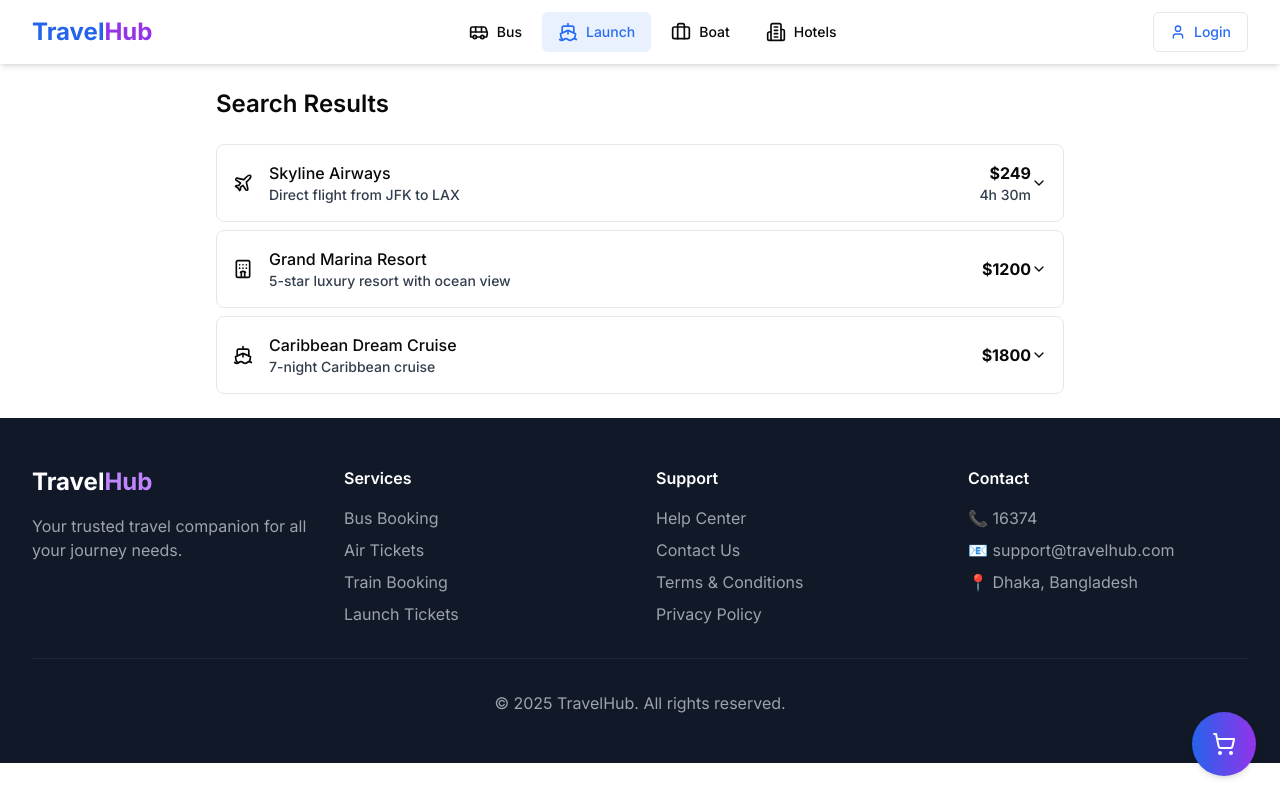
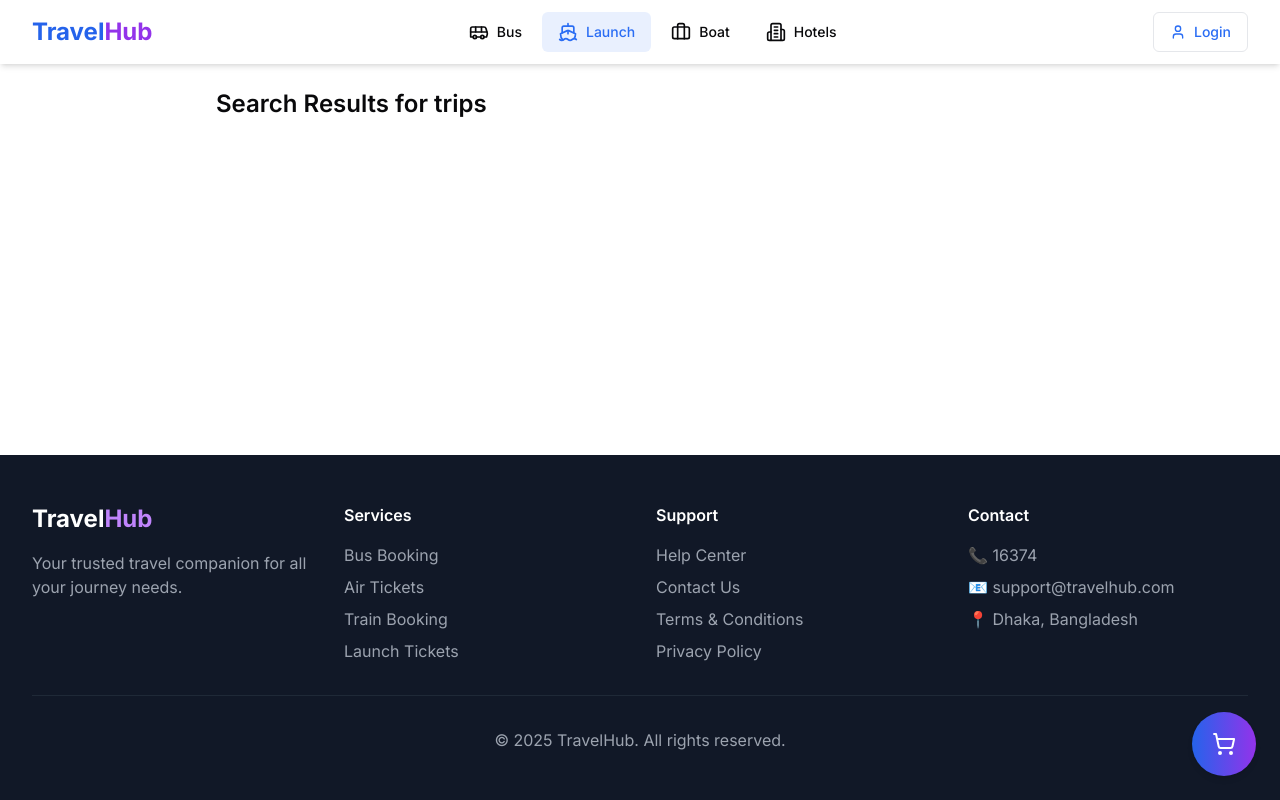
Before and after one commit to hasanhridoy01/round-trip, a Next.js app: page /tickets/booking/search in a window 1280 px wide. Built offline with nearby package versions, Linux system fonts and the light colour scheme.

Commit message:
booking page deisgn

```diff
--- a/app/layout.tsx
+++ b/app/layout.tsx
@@ -5,6 +5,7 @@ import { Inter } from "next/font/google";
 import CheckOutButton from "@/components/CheckOutButton";
 import Header from "@/components/Header";
 import Footer from "@/components/Footer";
+import { SearchProvider } from "@/context/SearchContext";
 
 const inter = Inter({ subsets: ["latin"] });
 
@@ -20,9 +21,13 @@ export default function RootLayout({
 }) {
   return (
     <html lang="en">
-      <body className={inter.className}>
+      <body className={`${inter.className} flex flex-col min-h-screen`}>
         <Header />
-        {children}
+        <main className="flex-grow">
+          <SearchProvider>
+          {children}
+          </SearchProvider>
+          </main>
         <CheckOutButton />
         <Toaster position="top-right" />
         <Footer />
--- a/app/tickets/booking/search/page.tsx
+++ b/app/tickets/booking/search/page.tsx
@@ -1,204 +1,138 @@
 "use client";
 
+import React, { useEffect, useState } from "react";
 import {
   Accordion,
-  AccordionContent,
   AccordionItem,
   AccordionTrigger,
+  AccordionContent,
 } from "@/components/ui/accordion";
-import {
-  Plane,
-  Hotel,
-  Ship,
-  Clock,
-  MapPin,
-  Calendar,
-  Wallet,
-} from "lucide-react";
+import { toast } from "sonner";
+import axios from "axios";
+import { useSearch } from "@/context/SearchContext";
 
-interface SearchResult {
-  id: string;
-  type: "flight" | "hotel" | "cruise";
-  departureTime?: string;
-  arrivalTime?: string;
-  checkIn?: string;
-  checkOut?: string;
-  departurePort?: string;
-  arrivalPort?: string;
-  price: number;
-  duration?: string;
-  name: string;
-  description: string;
-  amenities?: string[];
-  cabinType?: string;
-  itinerary?: string[];
+interface SearchPageProps {
+  searchParams: {
+    type?: string;
+  };
 }
 
-export default function SearchResults() {
-  const mockResults: SearchResult[] = [
-    {
-      id: "flight-1",
-      type: "flight",
-      departureTime: "10:00 AM",
-      arrivalTime: "2:30 PM",
-      price: 249,
-      duration: "4h 30m",
-      name: "Skyline Airways",
-      description: "Direct flight from JFK to LAX",
-      departurePort: "New York (JFK)",
-      arrivalPort: "Los Angeles (LAX)",
-    },
-    {
-      id: "hotel-1",
-      type: "hotel",
-      checkIn: "Jun 15, 2023",
-      checkOut: "Jun 20, 2023",
-      price: 1200,
-      name: "Grand Marina Resort",
-      description: "5-star luxury resort with ocean view",
-      amenities: ["Pool", "Spa", "Restaurant", "Free WiFi"],
-    },
-    {
-      id: "cruise-1",
-      type: "cruise",
-      departureTime: "Jun 10, 2023",
-      arrivalTime: "Jun 17, 2023",
-      price: 1800,
-      name: "Caribbean Dream Cruise",
-      description: "7-night Caribbean cruise",
-      cabinType: "Balcony Suite",
-      itinerary: ["Miami", "Bahamas", "Jamaica", "Grand Cayman"],
-    },
-  ];
+function getIcon(type?: string) {
+  switch (type) {
+    case "bus":
+      return <BusIcon />;
+    case "train":
+      return <TrainIcon />;
+    case "launch":
+      return <LaunchIcon />;
+    default:
+      return <DefaultIcon />;
+  }
+}
 
-  const getIcon = (type: string) => {
-    switch (type) {
-      case "flight":
-        return <Plane className="h-5 w-5" />;
-      case "hotel":
-        return <Hotel className="h-5 w-5" />;
-      case "cruise":
-        return <Ship className="h-5 w-5" />;
-      default:
-        return null;
-    }
-  };
+function BusIcon() {
+  return (
+    <span role="img" aria-label="bus">
+      🚌
+    </span>
+  );
+}
+function TrainIcon() {
+  return (
+    <span role="img" aria-label="train">
+      🚆
+    </span>
+  );
+}
+function LaunchIcon() {
+  return (
+    <span role="img" aria-label="launch">
+      ⛴️
+    </span>
+  );
+}
+function DefaultIcon() {
+  return (
+    <span role="img" aria-label="trip">
+      🚍
+    </span>
+  );
+}
+
+export default function SearchResults({ searchParams }: SearchPageProps) {
+  const { results } = useSearch();
+  const [openTripId, setOpenTripId] = useState<string | null>(null);
+  const [tripData, setTripData] = useState<any>(null);
+  const [tripDataLoading, setTripDataLoading] = useState(false);
+  console.log(searchParams.type);
+
+  useEffect(() => {
+    const fetchTripDetails = async () => {
+      if (!openTripId) return;
+      setTripDataLoading(true);
+
+      try {
+        const response = await axios(
+          `${process.env.NEXT_PUBLIC_API_BASE_URL}/api/v2/trip/${openTripId}`
+        );
+        const data = response.data;
+
+        console.log(data);
+        setTripData(data);
+      } catch (error) {
+        toast.error("Failed to fetch trip details");
+        console.error("Error fetching trip details:", error);
+      } finally {
+        setTripDataLoading(false);
+      }
+    };
+
+    fetchTripDetails();
+  }, [openTripId]);
 
   return (
     <div className="p-6 max-w-4xl mx-auto">
-      <h1 className="text-2xl font-semibold mb-6">Search Results</h1>
+      <h1 className="text-2xl font-semibold mb-6">
+        Search Results for {searchParams.type || "trips"}
+      </h1>
 
-      <Accordion type="single" collapsible className="w-full space-y-2">
-        {mockResults.map((result) => (
+      <Accordion
+        type="single"
+        collapsible
+        className="w-full space-y-2"
+        onValueChange={(value) => {
+          setOpenTripId(value ?? null);
+        }}
+      >
+        {results.map((result) => (
           <AccordionItem
-            key={result.id}
-            value={result.id}
+            key={result.trip_id}
+            value={String(result.trip_id)}
             className="border rounded-lg"
           >
             <AccordionTrigger className="px-4 hover:no-underline">
               <div className="flex items-center w-full">
-                <div className="mr-4">{getIcon(result.type)}</div>
+                <div className="mr-4">{getIcon(searchParams.type)}</div>
                 <div className="flex-1 text-left">
-                  <h3 className="font-medium">{result.name}</h3>
+                  <h3 className="font-medium">{result.route_name}</h3>
                   <p className="text-sm text-muted-foreground">
-                    {result.description}
+                    {result.starting_point} → {result.ending_point} on{" "}
+                    {result.schedule_date}
                   </p>
-                </div>
-                <div className="text-right">
-                  <p className="font-bold">${result.price}</p>
-                  {result.duration && (
-                    <p className="text-sm text-muted-foreground">
-                      {result.duration}
-                    </p>
-                  )}
                 </div>
               </div>
             </AccordionTrigger>
-
             <AccordionContent className="px-4 pb-4 pt-0">
-              {result.type === "flight" && (
-                <div className="grid md:grid-cols-2 gap-4">
+              {openTripId === String(result.trip_id) ? (
+                tripDataLoading ? (
+                  <p>Loading trip details...</p>
+                ) : (
                   <div>
-                    <h4 className="font-medium mb-2 flex items-center">
-                      <MapPin className="h-4 w-4 mr-2" />
-                      Route
-                    </h4>
-                    <p>
-                      {result.departurePort} → {result.arrivalPort}
-                    </p>
-                    <p className="text-sm text-muted-foreground mt-1">
-                      Departs: {result.departureTime}, Arrives:{" "}
-                      {result.arrivalTime}
-                    </p>
+                    {/* Render trip details from `tripData` here */}
+                    <p>Trip details for ID: {openTripId}</p>
                   </div>
-                  <div>
-                    <h4 className="font-medium mb-2 flex items-center">
-                      <Wallet className="h-4 w-4 mr-2" />
-                      Price Details
-                    </h4>
-                    <p>Total: ${result.price}</p>
-                  </div>
-                </div>
-              )}
-
-              {result.type === "hotel" && (
-                <div className="grid md:grid-cols-2 gap-4">
-                  <div>
-                    <h4 className="font-medium mb-2 flex items-center">
-                      <Calendar className="h-4 w-4 mr-2" />
-                      Dates
-                    </h4>
-                    <p>Check-in: {result.checkIn}</p>
-                    <p>Check-out: {result.checkOut}</p>
-                  </div>
-                  <div>
-                    <h4 className="font-medium mb-2 flex items-center">
-                      <Wallet className="h-4 w-4 mr-2" />
-                      Amenities
-                    </h4>
-                    <div className="flex flex-wrap gap-2">
-                      {result.amenities?.map((amenity) => (
-                        <span
-                          key={amenity}
-                          className="px-2 py-1 bg-muted rounded-full text-sm"
-                        >
-                          {amenity}
-                        </span>
-                      ))}
-                    </div>
-                  </div>
-                </div>
-              )}
-
-              {result.type === "cruise" && (
-                <div className="grid md:grid-cols-2 gap-4">
-                  <div>
-                    <h4 className="font-medium mb-2 flex items-center">
-                      <Clock className="h-4 w-4 mr-2" />
-                      Itinerary
-                    </h4>
-                    <ul className="list-disc pl-5">
-                      {result.itinerary?.map((port) => (
-                        <li key={port}>{port}</li>
-                      ))}
-                    </ul>
-                  </div>
-                  <div>
-                    <h4 className="font-medium mb-2 flex items-center">
-                      <Wallet className="h-4 w-4 mr-2" />
-                      Cabin Details
-                    </h4>
-                    <p>Cabin Type: {result.cabinType}</p>
-                    <p>Total: ${result.price}</p>
-                  </div>
-                </div>
-              )}
-
-              <button className="mt-4 w-full py-2 bg-primary text-primary-foreground rounded-md hover:bg-primary/90">
-                {result.type === "flight" && "Book Flight"}
-                {result.type === "hotel" && "Book Hotel"}
-                {result.type === "cruise" && "Book Cruise"}
-              </button>
+                )
+              ) : null}
             </AccordionContent>
           </AccordionItem>
         ))}
--- a/components/search-components/Bus.tsx
+++ b/components/search-components/Bus.tsx
@@ -1,3 +1,5 @@
+"use client";
+
 import React from "react";
 import Link from "next/link";
 import axios from "axios";
@@ -7,8 +9,12 @@ import { Input } from "@/components/ui/input";
 import { Card, CardContent } from "@/components/ui/card";
 import { set } from "date-fns";
 import { toast } from "sonner";
+import { useRouter } from "next/navigation";
+import { useSearch } from "@/context/SearchContext";
 
 const BusComponent = () => {
+  const router = useRouter();
+  const { setResults } = useSearch();
   const [tripType, setTripType] = React.useState<"oneWay" | "roundTrip">(
     "oneWay"
   );
@@ -40,6 +46,7 @@ const BusComponent = () => {
         trip_to: toLocation,
         type: trip,
       });
+
       if (tripType === "roundTrip" && returnDate) {
         params.append("return_trip_date", returnDate);
       }
@@ -50,18 +57,28 @@ const BusComponent = () => {
         }/api/v2/search?${params.toString()}`
       );
 
-      console.log("Search Result:", response.data.success);
-      if (response.data.success) {
+      if (response.data.success && Array.isArray(response.data.data)) {
         toast.success(`Search successful for ${trip} trips`);
+
+        // Clear form
         setFromLocation("");
         setToLocation("");
         setJourneyDate("");
         setReturnDate("");
+
+        // ✅ Push to route with query
+        setResults(response.data.data);
+        router.push(
+          `/tickets/booking/search?type=${trip}&trip_date=${journeyDate}&return_trip_date=${returnDate}&trip_from=${fromLocation}&trip_to=${toLocation}`
+        );
+      } else {
+        toast.error("No trips found");
       }
     } catch (error) {
       console.error("Error searching trips:", error);
       toast.error("Search failed");
     }
+
     setLoading(false);
   };
 
--- a/components/search-components/Launch.tsx
+++ b/components/search-components/Launch.tsx
@@ -10,9 +10,12 @@ import { Card, CardContent } from "@/components/ui/card";
 import { set } from "date-fns";
 import { toast } from "sonner";
 import { useRouter } from "next/navigation";
+import { useSearch } from "@/context/SearchContext";
+
 
 const LaunchComponent = () => {
   const router = useRouter();
+  const { setResults } = useSearch();
   const [tripType, setTripType] = React.useState<"oneWay" | "roundTrip">(
     "oneWay"
   );
@@ -55,10 +58,7 @@ const LaunchComponent = () => {
         }/api/v2/search?${params.toString()}`
       );
 
-      console.log("Search Result:", response.data);
-
       if (response.data.success && Array.isArray(response.data.data)) {
-        const firstTrip = response.data.data[0];
 
         toast.success(`Search successful for ${trip} trips`);
 
@@ -69,12 +69,9 @@ const LaunchComponent = () => {
         setReturnDate("");
 
         // ✅ Push to route with query
+        setResults(response.data.data);
         router.push(
-          `/tickets/booking/search?fromcity=${
-            firstTrip.starting_point
-          }&tocity=${firstTrip.ending_point}&doj=${
-            firstTrip.schedule_date
-          }&dor=${tripType === "roundTrip" ? returnDate : ""}`
+          `/tickets/booking/search?type=${trip}&trip_date=${journeyDate}&return_trip_date=${returnDate}&trip_from=${fromLocation}&trip_to=${toLocation}`
         );
       } else {
         toast.error("No trips found");
--- /dev/null
+++ b/context/SearchContext.tsx
@@ -0,0 +1,46 @@
+"use client";
+import React, { createContext, useContext, useState, useEffect } from "react";
+
+interface TripResult {
+  trip_id: number;
+  route_name: string;
+  schedule_date: string;
+  starting_point: string;
+  ending_point: string;
+}
+
+interface SearchContextType {
+  results: TripResult[];
+  setResults: (data: TripResult[]) => void;
+}
+
+const SearchContext = createContext<SearchContextType>({
+  results: [],
+  setResults: () => {},
+});
+
+export const useSearch = () => useContext(SearchContext);
+
+export const SearchProvider = ({ children }: { children: React.ReactNode }) => {
+  const [results, setResultsState] = useState<TripResult[]>([]);
+
+  // Load from localStorage on first mount
+  useEffect(() => {
+    const saved = localStorage.getItem("tripResults");
+    if (saved) {
+      setResultsState(JSON.parse(saved));
+    }
+  }, []);
+
+  // Save to localStorage on changes
+  const setResults = (data: TripResult[]) => {
+    localStorage.setItem("tripResults", JSON.stringify(data));
+    setResultsState(data);
+  };
+
+  return (
+    <SearchContext.Provider value={{ results, setResults }}>
+      {children}
+    </SearchContext.Provider>
+  );
+};
```
